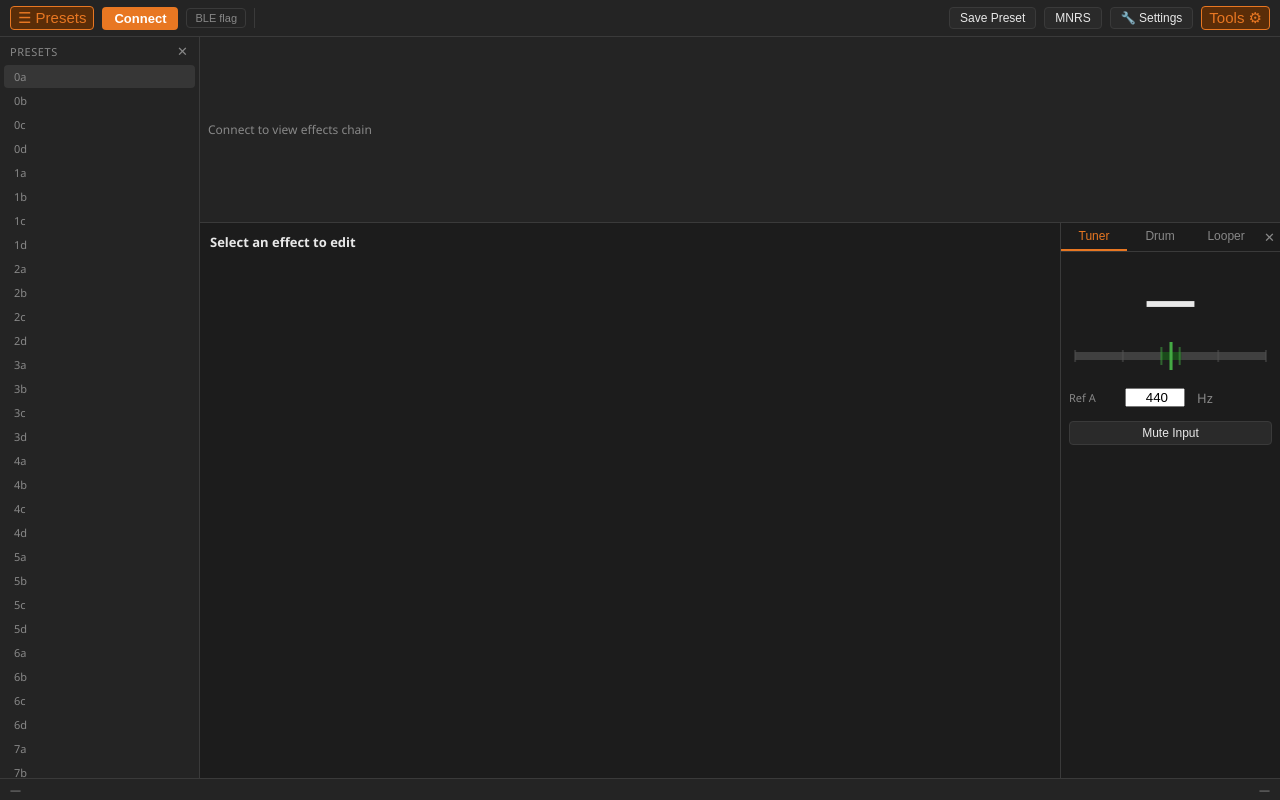
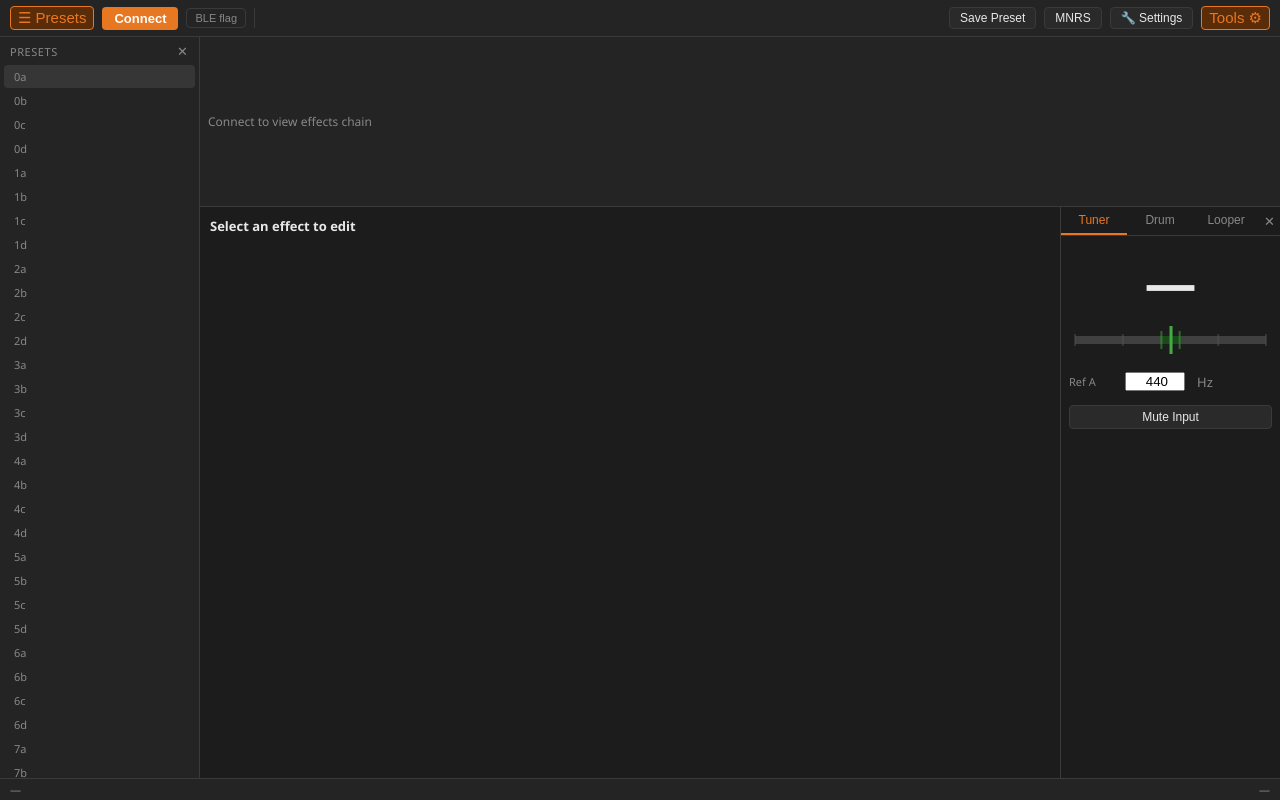
Before and after one commit to ignis32/f15i_web_ctrl, a website built with Vite: page index.html in a window 1280 px wide. Built offline with nearby package versions, Linux system fonts and the light colour scheme.

Commit message:
fix: reduce fx chain scrollbar to match global 6px, adjust panel height

```diff
--- a/src/style.css
+++ b/src/style.css
@@ -83,7 +83,7 @@ html, body {
 }
 
 #fx-chain-panel {
-  height: 186px;
+  height: 170px;
   flex-shrink: 0;
   display: flex;
   align-items: center;
@@ -830,8 +830,6 @@ input[type=range] {
 ::-webkit-scrollbar-thumb { background: var(--border); border-radius: 3px; }
 ::-webkit-scrollbar-thumb:hover { background: var(--text-dim); }
 
-#fx-chain-panel::-webkit-scrollbar { height: 20px; }
-#fx-chain-panel::-webkit-scrollbar-thumb { background: var(--text-dim); border-radius: 5px; }
 
 /* ── Mobile ──────────────────────────────────────────────── */
 
```
